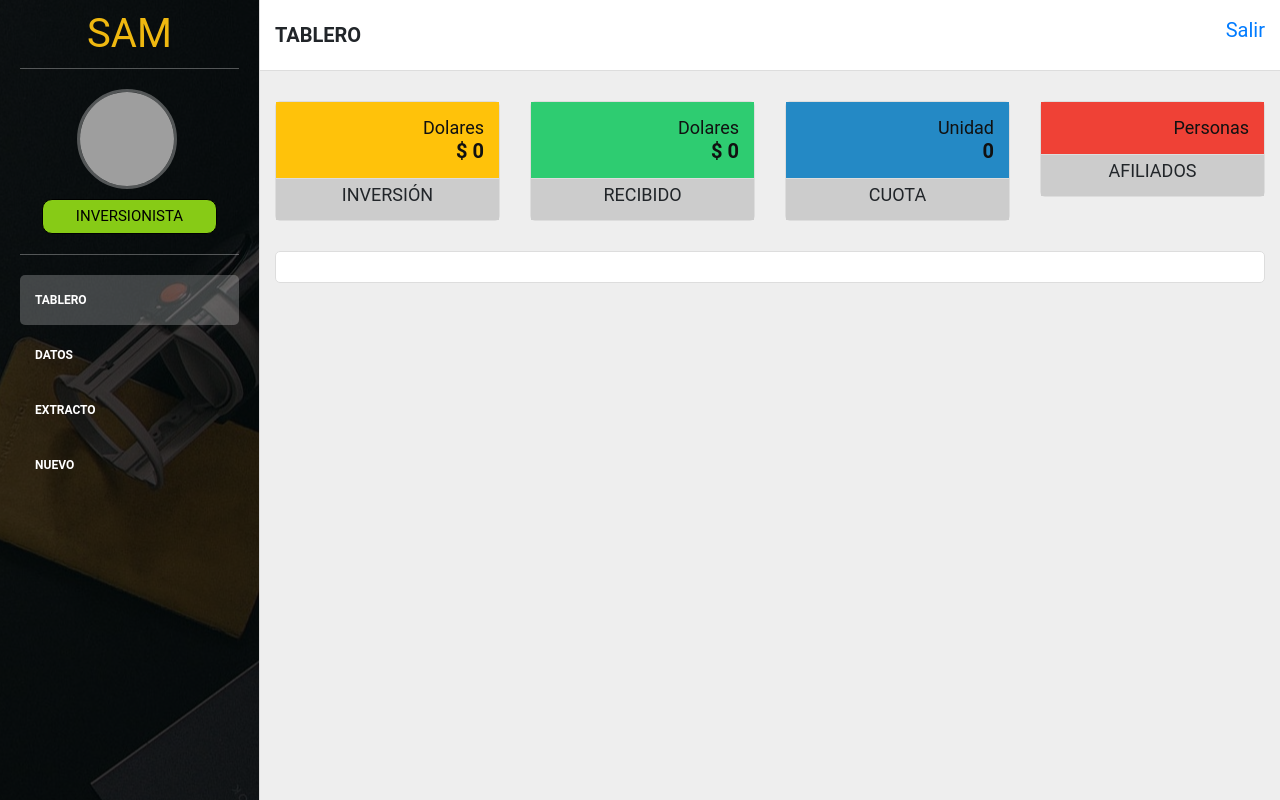
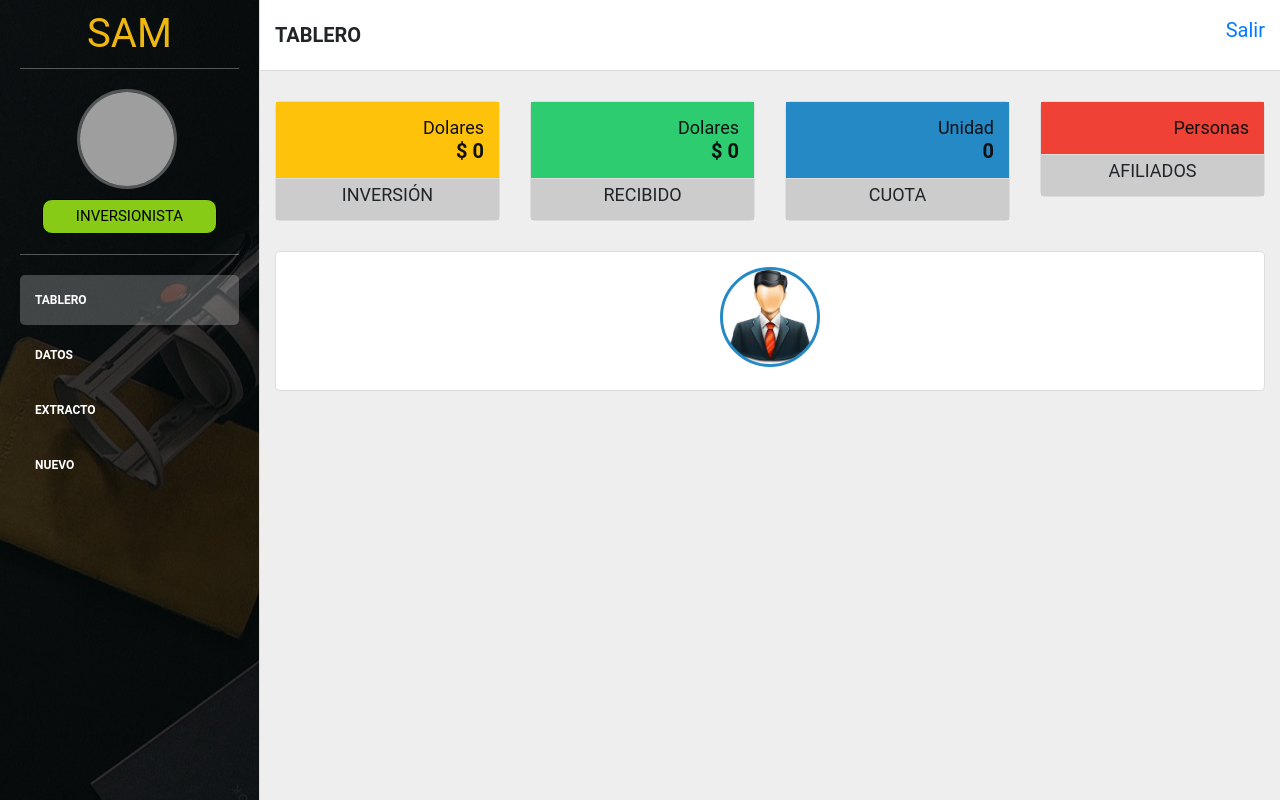
Before and after one commit to diegomf20/sam, a PHP site: page /tablero.php in a window 1280 px wide. Run offline with PHP 8.4, Linux system fonts and the light colour scheme; the visitor is signed in with stand-in values (Sample User, id 1); data comes from the database, SQL or seed files in the repository; data that the repository does not hold is empty; grey boxes are pictures that could not be loaded.

Commit message:
1-02-2018 12:53

```diff
--- a/tablero.php
+++ b/tablero.php
@@ -10,7 +10,27 @@
     <?php include 'retazos/generales/css.php'; ?>
     <!--fin scripts y css generales-->
     <style id="estilos">
-
+      .arbol-img-lg{
+        width: 100px;
+        height: 100px;
+        border-radius: 50%;
+        background-size: 100% auto;
+        background-repeat: no-repeat;
+        margin-right: auto;
+        margin-left: auto;
+        border:3px solid #2489c5;
+      }
+      .arbol-img-sm{
+        width: 80px;
+        height: 80px;
+        border-radius: 50%;
+        background-size: 100% auto;
+        background-repeat: no-repeat;
+        margin-right: auto;
+        margin-left: auto;
+        border:3px solid #2489c5;
+      }
+      .arbol-img-lg img{width: 100%}
     </style>
   </head>
   <body>
@@ -103,19 +123,40 @@
             <div class="col-sm-12">
               <div class="tarjeta">
                 <div class="body">
+                  <div  class="rama0 centrar">
+                    <div class="arbol">
+                        <div class="arbol-img-lg" style="background-image: url('vendor/img/usuario.jpg')"></div>
+                        <div class="arbol-nombre">
+                          <h5><?php echo $inversionista['nombres'] ?></h5>
+                        </div>
+                    </div>
+                  </div>
                   <div class="rama1">
                     <div class="centrar"  v-for="arboles in arbol">
                       <div class="arbol">
-                          <div class="arbol-img">
-                            <img src="vendor/img/usuario.jpg">
-                          </div>
+                          <div class="arbol-img-lg" style="background-image: url('vendor/img/usuario.jpg')"></div>
                           <div class="arbol-nombre">
                             <h5>{{arboles.nombres}}</h5>
                           </div>
                       </div>
                       <div :class="'rama'+ arboles.idafiliado ">
                         <div class="centrar" v-for="arboles2 in arboles.arbol">
-                          {{arboles2.nombres}}
+                          <div class="arbol">
+                              <div class="arbol-img-sm" style="background-image: url('vendor/img/usuario.jpg')"></div>
+                              <div class="arbol-nombre">
+                                <h5>{{arboles2.nombres}}</h5>
+                              </div>
+                          </div>
+                          <div :class="'rama'+ arboles.idafiliado ">
+                            <div class="centrar" v-for="arboles3 in arboles2.arbol">
+                              <div class="arbol">
+                                  <div class="arbol-img-sm" style="background-image: url('vendor/img/usuario.jpg')"></div>
+                                  <div class="arbol-nombre">
+                                    <h5>{{arboles3.nombres}}</h5>
+                                  </div>
+                              </div>
+                            </div>
+                          </div>
                         </div>
                       </div>
                     </div>
@@ -156,7 +197,6 @@
 
               for (var i = 0; i < rama; i++) {
                 var ramaNivel2
-                alert(i);
                 var obj=vuejs.arbol[i];
                 id=obj.idafiliado;
                 ramaNivel2=obj.arbol.length;
```
